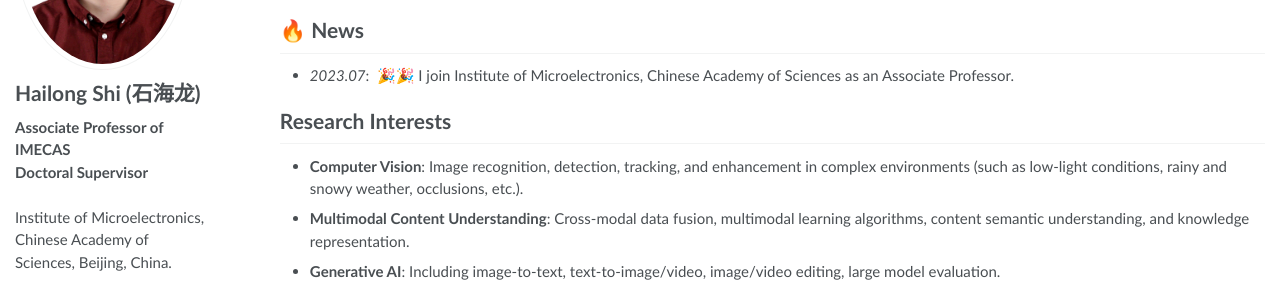
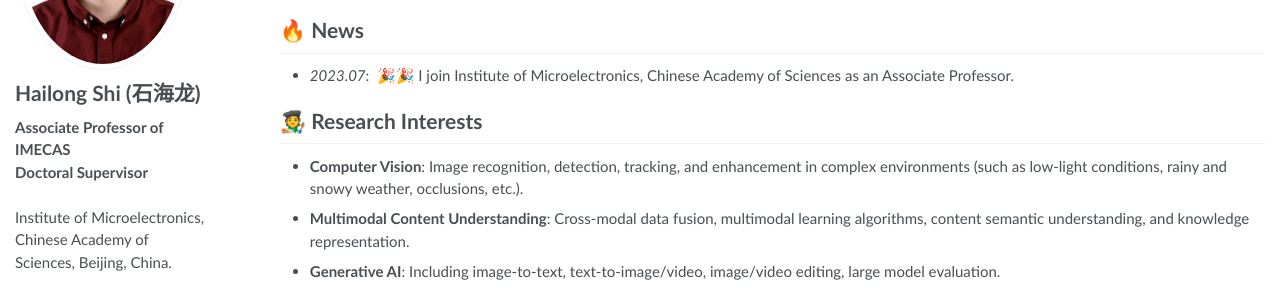
Before and after one commit to shihailong/shihailong.github.io, a Jekyll site: the page built from _pages/about.md, in a window 1280 px wide and 900 px high. Shown: the part 260-553 px from the top of the window. Built offline with Jekyll 4.4.1, drawn with Linux system fonts in a browser that asks for light colours.

```diff
--- a/_pages/about.md
+++ b/_pages/about.md
@@ -23,7 +23,7 @@ Hailong Shi, Ph.D., associate professor at the Institute of Microelectronics, Ch
 # 🔥 News
 - *2023.07*: &nbsp;🎉🎉 I join Institute of Microelectronics, Chinese Academy of Sciences as an Associate Professor.
 
-# Research Interests
+# 🧑‍🎨 Research Interests
 - **Computer Vision**: Image recognition, detection, tracking, and enhancement in complex environments (such as low-light conditions, rainy and snowy weather, occlusions, etc.).
 - **Multimodal Content Understanding**: Cross-modal data fusion, multimodal learning algorithms, content semantic understanding, and knowledge representation.
 - **Generative AI**: Including image-to-text, text-to-image/video, image/video editing, large model evaluation.
```
